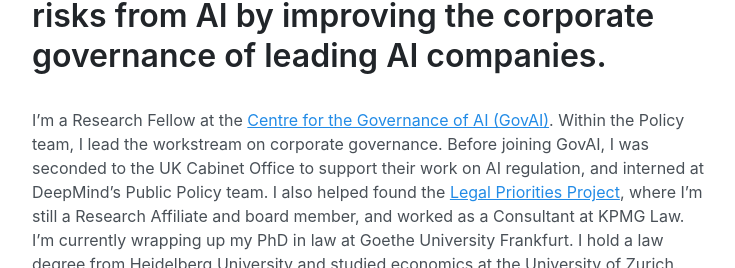
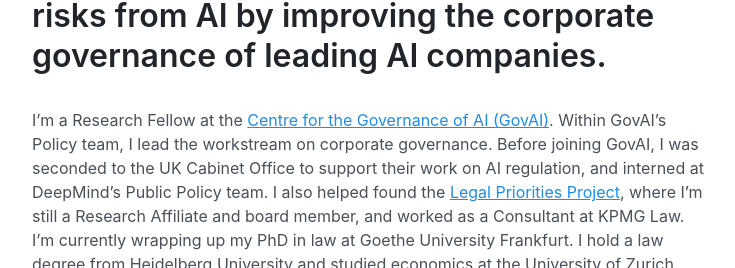
Before and after one commit to jonasschuett/jonasschuett.github.io, a Jekyll site: the page built from _posts/2020-04-04-introduction.md, in a window 1280 px wide and 900 px high, cut to the strip 213-481 px from the top of the window. Shown: the whole strip, without its empty margins (272-1007 px from the left). Built offline with Jekyll 4.4.1, drawn with Linux system fonts in a browser that asks for light colours.

Commit message:
Update 2020-04-04-introduction.md

```diff
--- a/_posts/2020-04-04-introduction.md
+++ b/_posts/2020-04-04-introduction.md
@@ -3,7 +3,7 @@ layout: page
 title: I’m a researcher at the Centre for the Governance of AI in Oxford. I try to reduce risks from AI by improving the corporate governance of leading AI companies.
 ---
 
-<br> I'm a Research Fellow at the [Centre for the Governance of AI (GovAI)](https://www.governance.ai/). Within the Policy team, I lead the workstream on corporate governance. Before joining GovAI, I was seconded to the UK Cabinet Office to support their work on AI regulation, and interned at DeepMind’s Public Policy team. I also helped found the [Legal Priorities Project](https://www.legalpriorities.org/), where I'm still a Research Affiliate and board member, and worked as a Consultant at KPMG Law. I'm currently wrapping up my PhD in law at Goethe University Frankfurt. I hold a law degree from Heidelberg University and studied economics at the University of Zurich.
+<br> I'm a Research Fellow at the [Centre for the Governance of AI (GovAI)](https://www.governance.ai/). Within GovAI's Policy team, I lead the workstream on corporate governance. Before joining GovAI, I was seconded to the UK Cabinet Office to support their work on AI regulation, and interned at DeepMind’s Public Policy team. I also helped found the [Legal Priorities Project](https://www.legalpriorities.org/), where I'm still a Research Affiliate and board member, and worked as a Consultant at KPMG Law. I'm currently wrapping up my PhD in law at Goethe University Frankfurt. I hold a law degree from Heidelberg University and studied economics at the University of Zurich.
 
 ![Jonas Schuett](/jonasschuett.jpg "Jonas Schuett")
 
```
